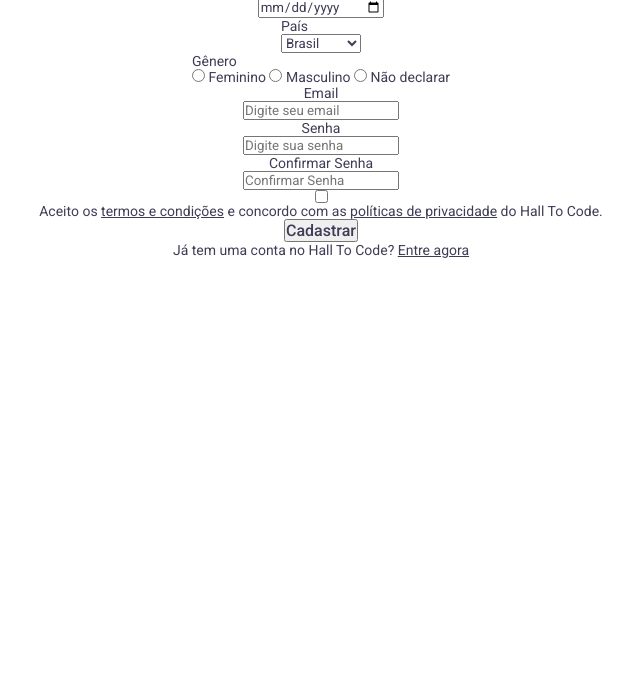
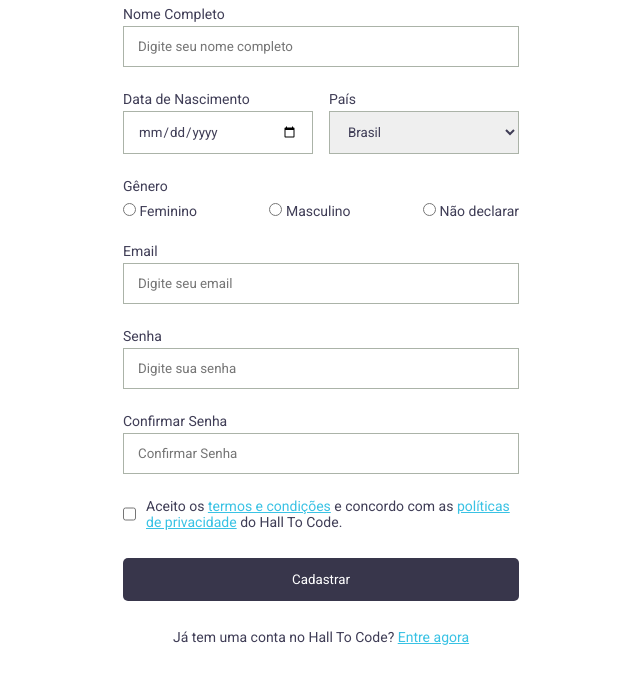
Before and after one commit to patimzk/HalltoCode-Aula02, a plain HTML site: page Aula 02/index.html in a window 1280 px wide. Shown: the part 119-800 px from the top of the page, without its empty margins (319-959 px from the left). Drawn offline with Linux system fonts and the light colour scheme.

Commit message:
Add files via upload

```diff
--- a/Aula 02/index.html
+++ b/Aula 02/index.html
@@ -1,5 +1,5 @@
 <head>
-    <title>Aula - 2 - Formulário</title>
+  <title>Formulário</title>
   <link rel="preconnect" href="https://fonts.googleapis.com" />
   <link rel="preconnect" href="https://fonts.gstatic.com" crossorigin />
   <link href="https://fonts.googleapis.com/css2?family=Roboto:wght@400;500;700&display=swap" rel="stylesheet" />
@@ -7,50 +7,69 @@
 </head>
 
 <body>
-    <form>
+  <section class="container">
+    <form class="form">
       <h1 class="title">Faça Seu Cadastro</h1>
 
       <div class="box">
         <label class="label-field" for="name-field">Nome Completo</label>
-            <input type="text" placeholder="Digite seu nome completo" id="name-field" />
+        <input type="text" placeholder="Digite seu nome completo" id="name-field" class="field-input" required />
       </div>
-        <div class="box">
+      <div class="double-box">
+        <div class="box space-between">
           <label class="label-field" for="date-field">Data de Nascimento</label>
-            <input type="date" id="date-field" />
+          <input type="date" id="date-field" class="field-input" />
         </div>
-        <div class="box">
+        <div class="box space-between">
           <label class="label-field" for="country-field">País</label>
-            <select id="country-field">
+          <select class="select" id="country-field">
             <option>Brasil</option>
             <option>Argentina</option>
             <option>Paraguai</option>
           </select>
         </div>
-        <div class="box">
-            <label class="label-field" for="gender-field">Gênero</label>
-            <div class="box-gender">
-                <input type="radio" name="input-genre" id="gender-field" />
-                Feminino
-                <input class="radio" type="radio" name="input-genre" id="gender-field" />
-                Masculino
-                <input class="radio" type="radio" name="input-genre" id="gender-field" />
-                Não declarar
+      </div>
+
+      <div class="box-genre box">
+        <span class="genre-title">Gênero</span>
+        <div class="genre-options">
+          <div class="select-genre">
+            <input type="radio" name="input-genre" />
+            <span>Feminino</span>
+          </div>
+          <div class="select-genre">
+            <input type="radio" name="input-genre" />
+            <span>Masculino</span>
+          </div>
+          <div class="select-genre">
+            <input type="radio" name="input-genre" />
+            <span>Não declarar</span>
           </div>
         </div>
+      </div>
+      <div class="box">
         <label class="label-field" for="email-field">Email</label>
-        <input type="email" placeholder="Digite seu email" id="email-field" />
+        <input type="email" placeholder="Digite seu email" id="email-field" class="field-input" />
+      </div>
+      <div class="box">
         <label class="label-field" for="password-field">Senha</label>
-        <input type="password" placeholder="Digite sua senha" id="password-field" />
+        <input type="password" placeholder="Digite sua senha" id="password-field" class="field-input" />
+      </div>
+      <div class="box">
         <label class="label-field" for="confirm-field">Confirmar Senha</label>
-        <input type="password" placeholder="Confirmar Senha" id="confirm-field" />
-        <input type="checkbox" />
+        <input type="password" placeholder="Confirmar Senha" id="confirm-field" class="field-input" />
+      </div>
+      <div class="terms genre-options">
+        <input type="checkbox" class="checkbox-field" />
         <label class="label-terms">
           Aceito os <a target="_blank" href="EULA.html">termos e condições</a> e
           concordo com as
-            <a target="_blank" href="politicas.html">políticas de privacidade</a> do
-            Hall To Code.</label>
-        <button class="register">Cadastrar</button>
+          <a target="_blank" href="politicas.html">políticas de privacidade</a>
+          do Hall To Code.</label>
+      </div>
+      <button class="button">Cadastrar</button>
       <label class="label-terms">Já tem uma conta no Hall To Code?
-            <a target="_blank" href=""> Entre agora</a></label>
+        <a target="_blank" href="#"> Entre agora</a></label>
     </form>
+  </section>
 </body>
--- a/Aula 02/styles.css
+++ b/Aula 02/styles.css
@@ -6,32 +6,107 @@
   color: #3f3d56;
   font-family: "Roboto", sans-serif;
 }
-form {
+
+body {
   display: flex;
   justify-content: center;
+}
+
+.container {
+  display: flex;
+  flex-direction: column;
   align-items: center;
+  max-width: 396px;
+  width: 100%;
+}
+.form {
+  display: flex;
   flex-direction: column;
+  align-items: center;
+  max-width: 396px;
+  width: 100%;
 }
+
 .title {
   font-size: 37px;
-  margin-bottom: 22px;
+  margin: 60px 0 22px;
   font-weight: 700;
 }
-.label-field {
-  font-size: 14px;
-  font-weight: 400;
+
+.double-box {
+  display: flex;
+  justify-content: space-between;
+  width: 100%;
 }
+
 .box {
   display: flex;
   flex-direction: column;
+  width: 100%;
+  margin-bottom: 24;
 }
-.box-gender {
+
+.space-between {
+  width: 48%;
+}
+
+.label-field {
+  font-size: 14px;
+  margin-bottom: 4px;
+}
+
+.field-input,
+.select {
+  width: 100%;
+  border: 1px solid #abb3a8;
+  padding: 12px 14px;
+}
+
+.box-genre {
+  display: flex;
+  flex-direction: column;
+  width: 100%;
+}
+
+.genre-title {
+  margin-bottom: 9px;
   font-size: 14px;
 }
-.register {
-  font-size: 16px;
-  font-weight: 500;
+
+.genre-options {
+  display: flex;
+  justify-content: space-between;
+  width: 100%;
+  font-size: 14px;
 }
+
+.terms {
+  display: flex;
+  margin-bottom: 28px;
+}
+
+.checkbox-field {
+  margin-right: 10px;
+}
+
+.button {
+  width: 100%;
+  background-color: #38364b;
+  color: #ffffff;
+  border: 0;
+  padding: 14px 0;
+  margin-bottom: 28px;
+  border-radius: 5px;
+  transition-duration: 300;
+}
+
+.button:hover {
+  background-color: #3f3d56e8;
+}
+a {
+  color: #39c2e4;
+}
+
 .label-terms {
   font-size: 14px;
 }
```
Lines whose indentation alone changed are shown as unchanged.
